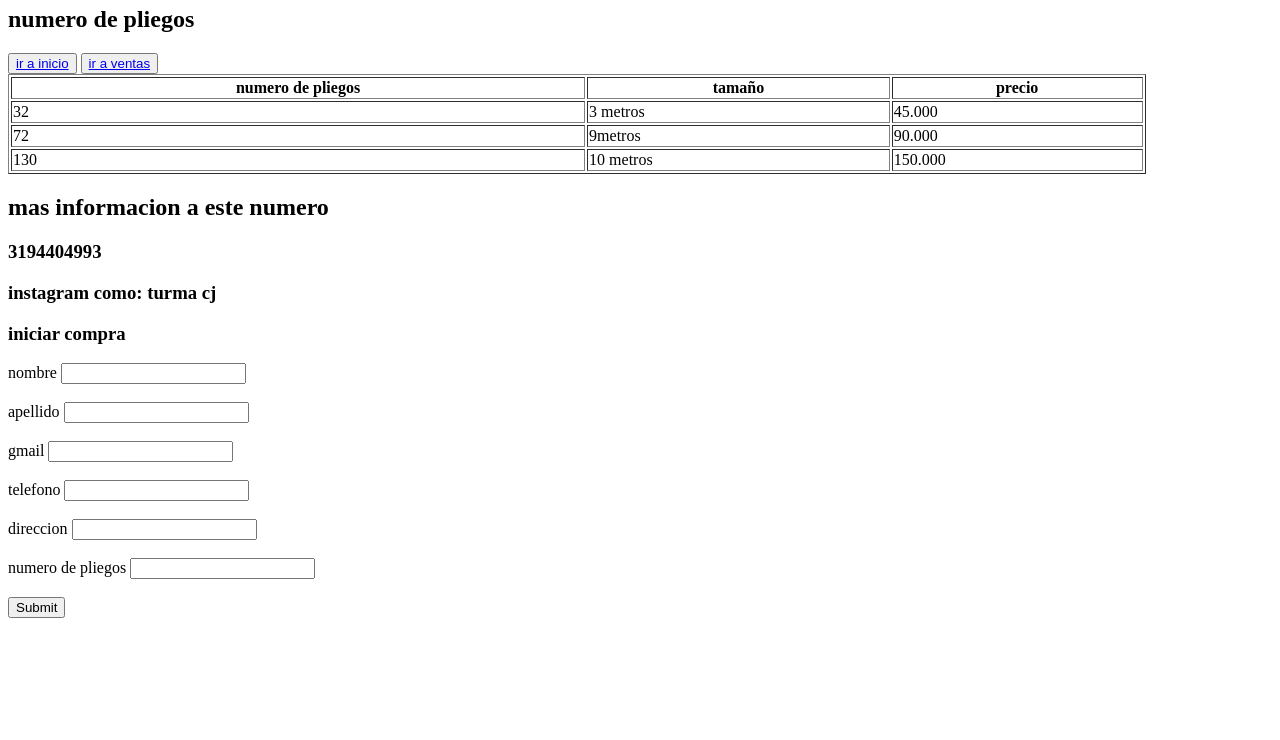
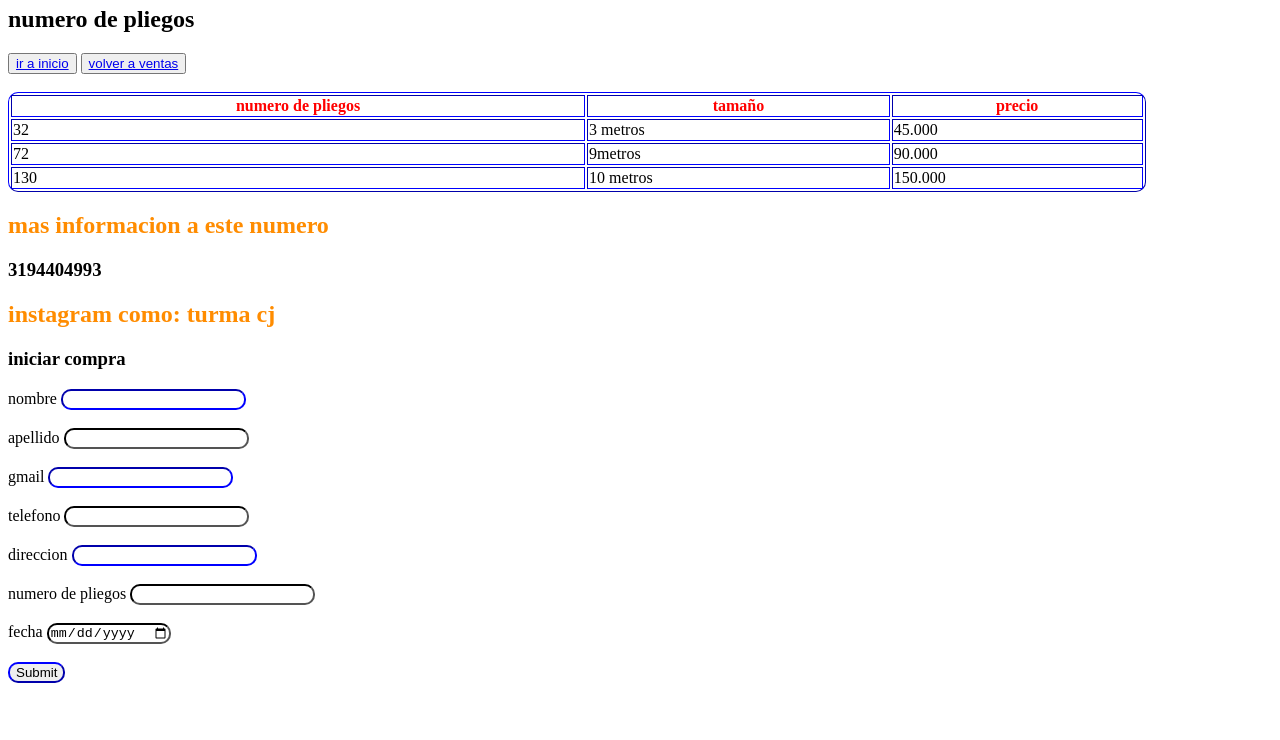
Before and after one commit to crispipe/globos, a plain HTML site: page ventaglobos/trompo.html in a window 1280 px wide. Shown: the part 60-800 px from the top of the page. Drawn offline with Linux system fonts and the light colour scheme.

Commit message:
ultimos cambios

```diff
--- a/pipe-more.css
+++ b/pipe-more.css
@@ -74,3 +74,7 @@
 .more {
     color: rgb(255, 147, 47);
 }
+.intentar{
+    text-align: center;
+    color: red;
+}
--- a/ventaglobos/trompo.html
+++ b/ventaglobos/trompo.html
@@ -1,23 +1,38 @@
 <html>
+
 <head>
 </head>
 
 <body>
 
-        <h1>trompo</h1>
+    <h1 class="tana">trompo</h1>
     <h2>numero de pliegos</h2>
     <style>
+        .diseño {
+            border-radius: 10px;
+            border-color: blue;
+        }
 
+        .estilos {
+            border-radius: 10px;
+            border-color: black;
+        }
 
-
+        .more {
+            color: darkorange;
+        }
+        .tana{
+            color: red;
+        }
     </style>
     <button><a href="../index.html">ir a inicio</a></button>
-        <button><a href="../ventas.html">ir a ventas</a></button>
-        <table class="titulo" border="1" width="90%">
+    <button><a href="../ventas.html">volver a ventas</a></button>
+    <br><br>
+    <table class="diseño" border="1" width="90%">
         <tr>
-                <th>numero de pliegos</th>
-                <th>tamaño</th>
-                <th>precio</th>
+            <th class="tana">numero de pliegos</th>
+            <th class="tana">tamaño</th>
+            <th class="tana">precio</th>
         </tr>
         <tr>
             <td>32 </td>
@@ -38,32 +53,35 @@
     <h2 class="more">mas informacion a este numero</h2>
     <h3>3194404993</h3>
 
-        <h3 class="more">instagram como: turma cj</h3>
+    <h2 class="more">instagram como: turma cj</h2>
 
 
     <h3>iniciar compra</h3>
     <form action="../recibido.html">
         <label for="nombre">nombre</label>
-            <input class="color" name="nombre" id="nombre" type="text">
+        <input class="diseño" name="nombre" id="nombre" type="text">
         <br><br>
         <label for="apellido">apellido</label>
-            <input class="color" name="apellido" type="text">
+        <input class="estilos" name="apellido" type="text">
         <br><br>
         <label for="gmail">gmail</label>
-            <input class="color" name="gmail" type="email">
+        <input class="diseño" name="gmail" type="email">
         <br><br>
         <label for="telefono">telefono</label>
-            <input class="color" name="telefono" type="text">
+        <input class="estilos" name="telefono" type="text">
         <br><br>
         <label for="direccion">direccion</label>
-            <input class="color" name="direccion" type="text">
+        <input class="diseño" name="direccion" type="text">
         <br><br>
         <label for="numero de pliegos">numero de pliegos</label>
-            <input class="color" name="numero de pliegos" type="text">
-            <br><br>
-            <input class="entrada" type="submit">
+        <input class="estilos" name="numero de pliegos" type="text">
 
 
+        <br><br>
+        <label for="fecha">fecha</label>
+        <input class="estilos" name="fecha" type="date">
+        <br><br>
+        <input class="diseño" type="submit">
     </form>
 </body>
 
```
Also changed, not shown: index.html (+12 -12 lines), ventaglobos/cojin.html (+13 -11 lines), ventaglobos/puntilla.html (+17 -7 lines), images/img11.jpg (added). Lines whose indentation alone changed are shown as unchanged.
